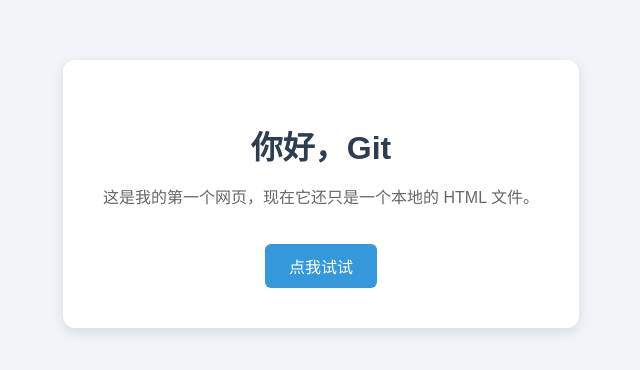
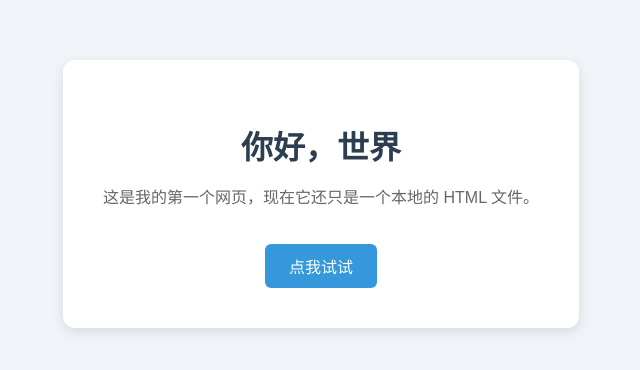
Before and after one commit to PengFeiLiu110/zero-to-tech, a plain HTML site: page index.html in a window 1280 px wide. Shown: the part 206-576 px from the top of the page, without its empty margins (319-959 px from the left). Drawn offline with Linux system fonts and the light colour scheme.

Commit message:
改一下标题

```diff
--- a/index.html
+++ b/index.html
@@ -9,7 +9,7 @@
 
 <body>
   <div class="card">
-    <h1>你好，Git</h1>
+    <h1>你好，世界</h1>
     <p id="msg">这是我的第一个网页，现在它还只是一个本地的 HTML 文件。</p>
 
     <button onclick="changeText()">点我试试</button>
```
